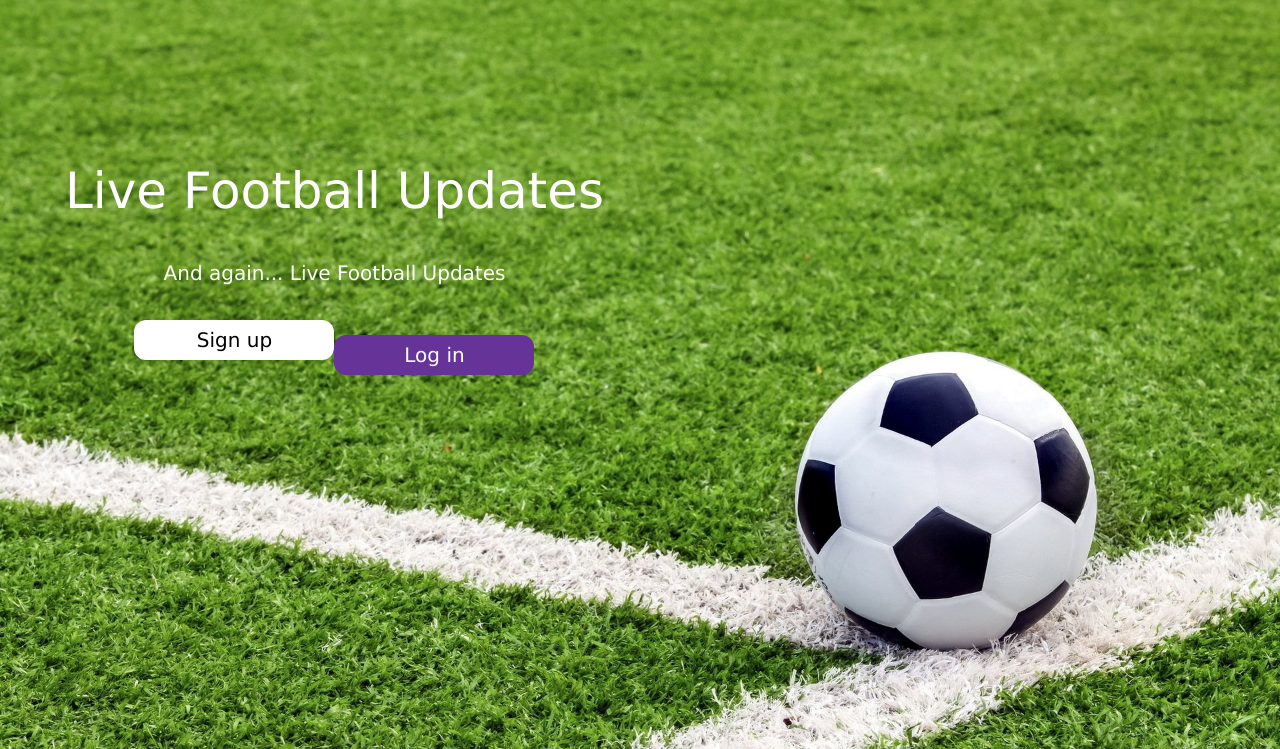
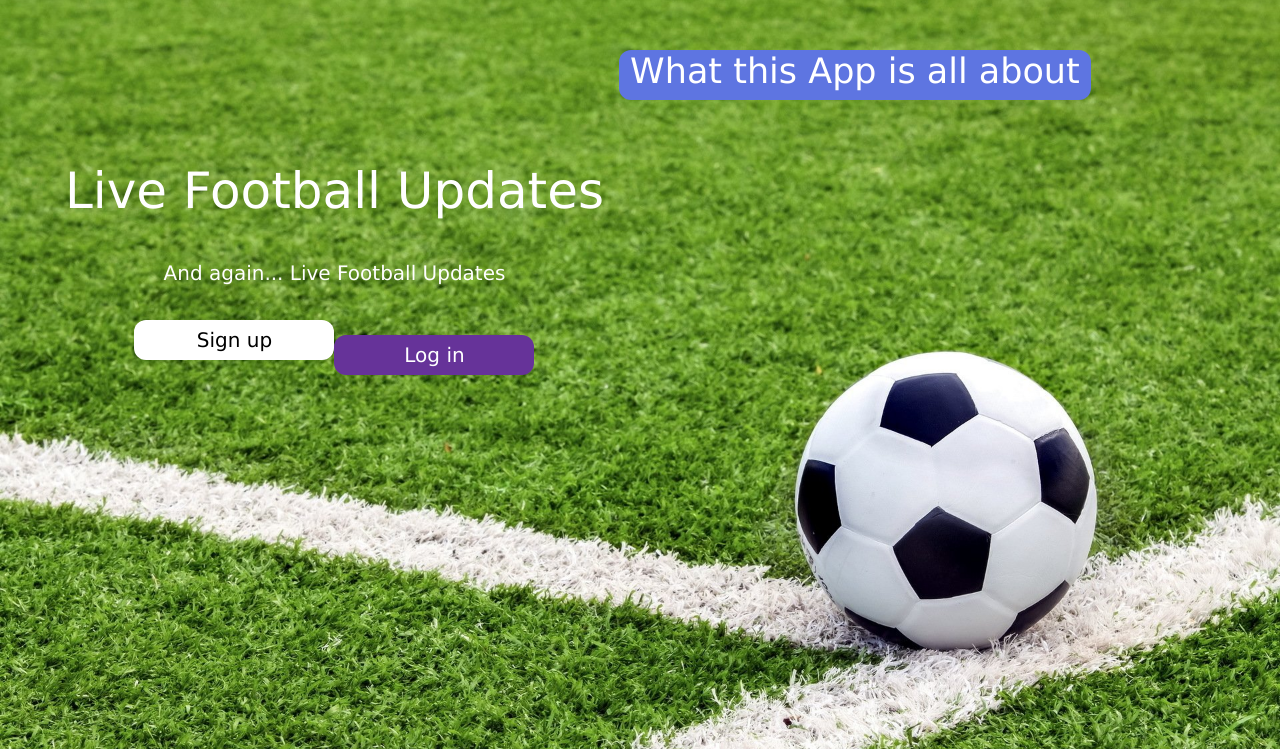
Before and after one commit to OscarLeon15/project-2, a Node server app: page / in a window 1280 px wide. Shown: the top 749 px of the page. Run offline with Node 20, Linux system fonts and the light colour scheme; some libraries are stand-ins or nearby versions.

Commit message:
what this app is all about

```diff
--- a/public/stylesheets/style.css
+++ b/public/stylesheets/style.css
@@ -95,7 +95,31 @@ button{
   justify-content: center;
   align-items: center;
 }
+.app-explination{
+  width: 40%;
+  height: 50px;
+    overflow: hidden;
+    -moz-transition: height 1s ease;
+    -webkit-transition: height 1s ease;
+    -o-transition: height 1s ease;
+    transition: height 1s ease;
+  /* background-color: rebeccapurple; */
+  background-color: #5e75e1;
+  text-align: center;
+  border-radius: 12px;
+  display: flex;
+  flex-direction: column;
+}
 
+.app-explination:hover{
+  height: 300px;
+  /* background-color: #5e75e1; */
+}
+.app-explination li{
+  border: #5e75e1 solid 2px;
+  margin-bottom: 5px;
+  border-radius: 12px;
+}
 /* sign in/up page ..................................................... */
 .sign-page{
   height: 750px;
@@ -224,7 +248,7 @@ button{
 }
 .avatar-picture{
   border-radius: 12px;
-  width: 300px;
+  width: 250px;
   height: 150px;
 }
 .profile-box-buttons-div{
--- a/views/index.hbs
+++ b/views/index.hbs
@@ -16,8 +16,26 @@
         <div class="login-home-div">
           <a href="/login"><button type="button" class="bttn-sign-in">Log in</button></a>
         </div>
+    </div>
 
-    </div>
+  </div>
+  <div class="app-explination">
+    <h2>What this App is all about</h2>
+    <p>
+      <ol>
+        <li>
+          Enjoy making your own account to follow the football League stats.
+        </li>
+        <li>
+          Create a profile that will give you an option to follow your favorite
+          team from one of three leagues!.
+        </li>
+        <li>
+          Check your favorite team news
+        </li>
+      </ol>
+
+    </p>
   </div>
 
 </div>
--- a/views/static-views/full-profile.hbs
+++ b/views/static-views/full-profile.hbs
@@ -16,7 +16,7 @@
     {{!-- left side avatar --}}
     <div class="avatar-side">
       <div class="avatar-photo">
-        <img src="{{profile.picture}}" alt="avatar picture" class="avatar-picture-details">
+        <img src="{{profile.picture}}" alt="avatar picture" class="avatar-picture-details"  onerror="this.src = 'Blackpfp.png';">
       </div>
       <div>
         <p>{{profile.name}}</p>
--- a/views/user/pick-league.hbs
+++ b/views/user/pick-league.hbs
@@ -25,7 +25,7 @@
 
     <div class="pick-league-card">
       <a href="/private/create-profile/Italy">
-        <img src="../images/city.JPG" alt="la liga" class="pick-league-img">
+        <img src="../images/cris1.JPG" alt="la liga" class="pick-league-img">
       </a>
       <a href='/private/create-profile/Italy'>Serie A</a>
     </div>
```
